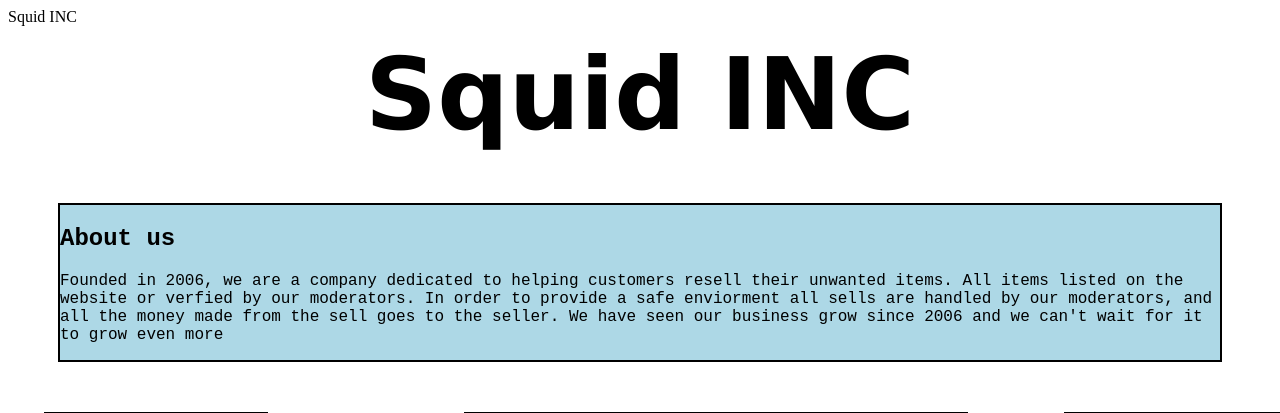
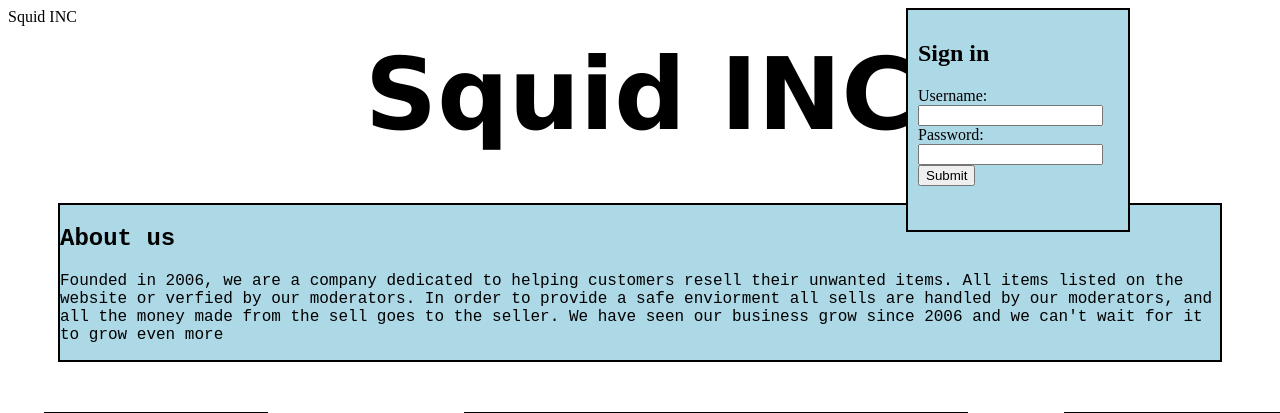
Before and after one commit to TerrAnnie/371-Project-2, a PHP site: page /Addlisting.php in a window 1280 px wide; the page is wider, and only the part inside the window is pictured. Shown: the top 413 px of that part. Run offline with PHP 8.4, Linux system fonts and the light colour scheme; a user stored in the database is signed in; data that the repository does not hold is empty.

Commit message:
login redirect implementation and encapsulation. Still needs reformatting and cleanup

```diff
--- a/Project371/login.php
+++ b/Project371/login.php
@@ -1,4 +1,77 @@
+<!DOCTYPE html>
+<html>
+<head>
+    <style>
+        div.signin {
+            margin: auto;
+            width : 50%;
+            background-color: lightblue;
+            color: black;
+            border: 2px solid black;
+            padding: 10px;
+            right: 150px;
+            width: 200px;
+            height: 200px;
+        }
+    </style>
+</head>
+<body>
+    <div class="signin">
+        <form method="post" action="login.php">
+            <h2> <b>Sign in</b> </h2>
+            <label for="username"> Username: </label><br>
+            <input type="text" id="username" name="username"><br>
+            <label for="pwd">Password: </label><br>
+            <input type="password" id="pwd" name="pwd"><br>
+            <input type="submit" value="Submit">
+            </form>
+    </div>
+</body>
+</html>
+
 <?php
+	require_once  'connection.php';
+	$connection = mysqli_connect($db_hostname, $db_username,$db_password,$db_database);
+
+	if (!$connection)
+        die("Database access failed: " . mysqli_error($connection));
+
+	$username = "";
+    $pwd= "";
+    $usernameerr= $passworderr= " ";
 
 
-?>
+
+	if(isset($_POST['username']) & !empty($_POST['username'])){
+       $username = $_POST['username'];
+   }
+
+
+
+	if(isset($_POST['pwd'])){
+        $pwd = $_POST['pwd'];
+	}
+
+
+    if($username != "" && $pwd != ""){
+         $sql_query = "select count(*) as cntUser from Users where User_ID ='".$username."' and User_Pass='".$pwd."'";
+        $result= mysqli_query($connection, $sql_query);
+        $row = mysqli_fetch_array($result);
+        $count = $row['cntUser'];
+        if ($count> 0){
+            $_SESSION['username']= $username;
+            header('Location: UserHomePage.php');
+
+	    }
+
+        else {
+         $passworderr= "Invalid Log in Credentials";
+         echo "$passworderr";
+
+	    }
+
+
+	}
+
+
+	?>
```
Also changed, not shown: Project371/Homepage1.php (+3 -62 lines).
